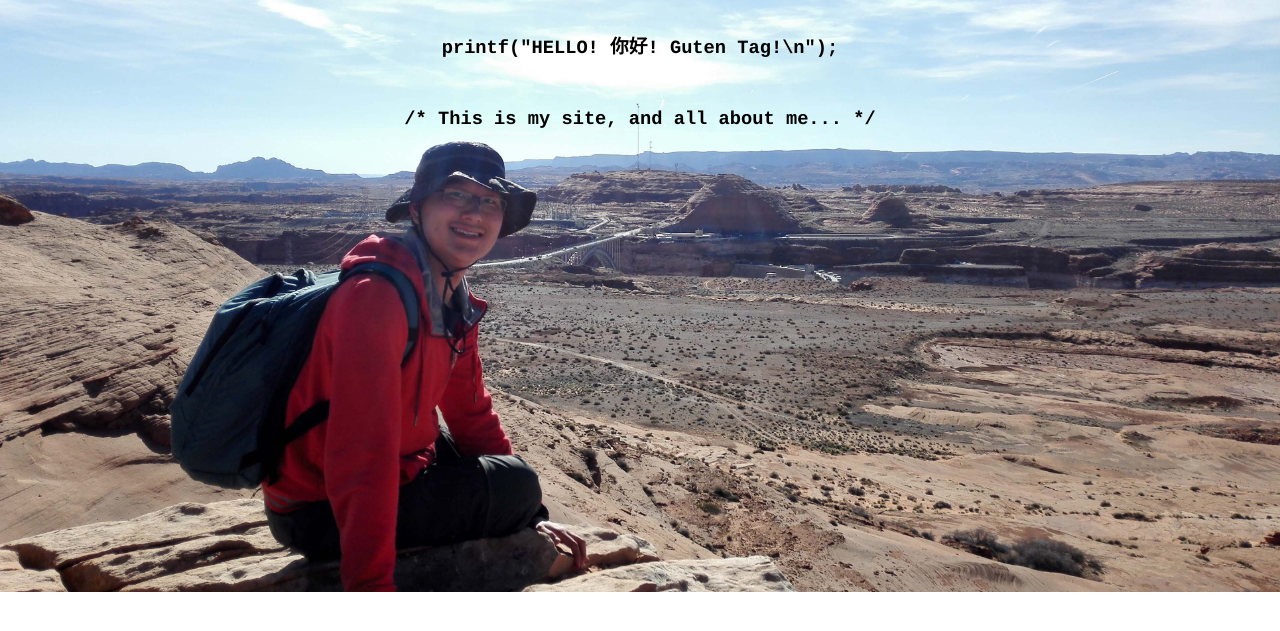
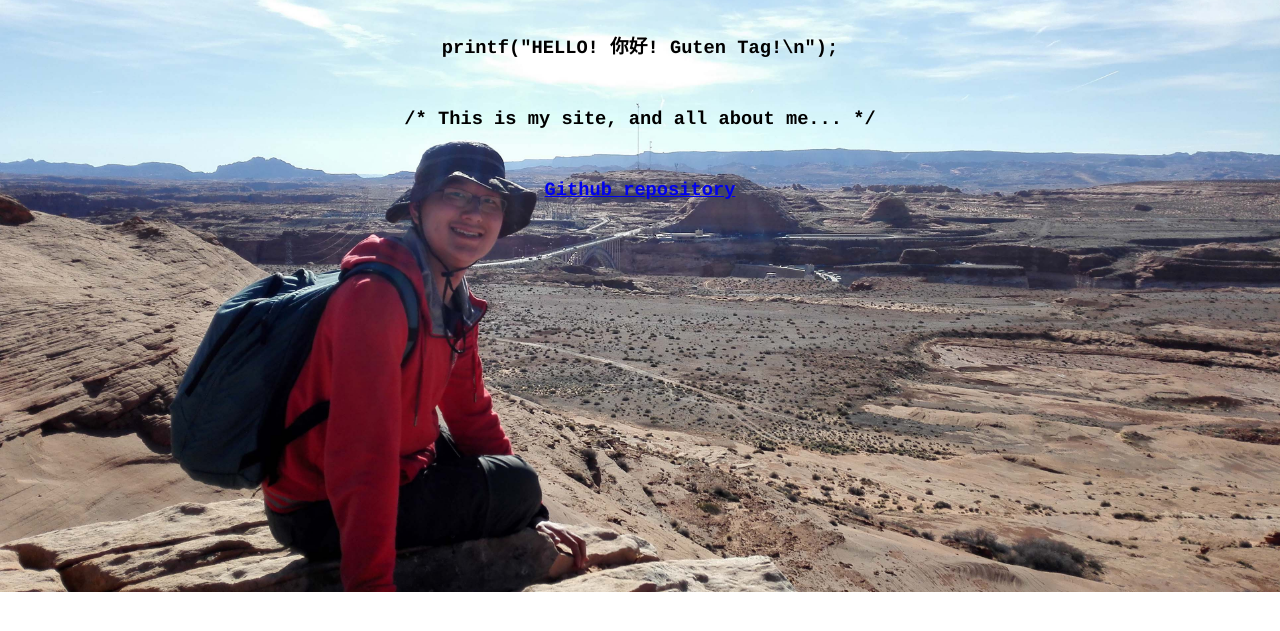
Before and after one commit to hanmingz/hanmingz.github.io, a plain HTML site: page index.html in a window 1280 px wide. Shown: the part 127-758 px from the top of the page. Drawn offline with Linux system fonts and the light colour scheme.

Commit message:
fixed index github not showing from last commit

```diff
--- a/index.html
+++ b/index.html
@@ -45,7 +45,7 @@
 		<td><h3>/* This is my site, and all about me... */</h3></td>
 	</tr>
 	<tr>
-		<td><h3><a href="https://github.com/hanmingz" title="https://github.com/hanmingz"></h3></td>
+		<td><h3><a href="https://github.com/hanmingz" title="https://github.com/hanmingz">Github repository</h3></td>
 	</tr>
 </table>
 
```
